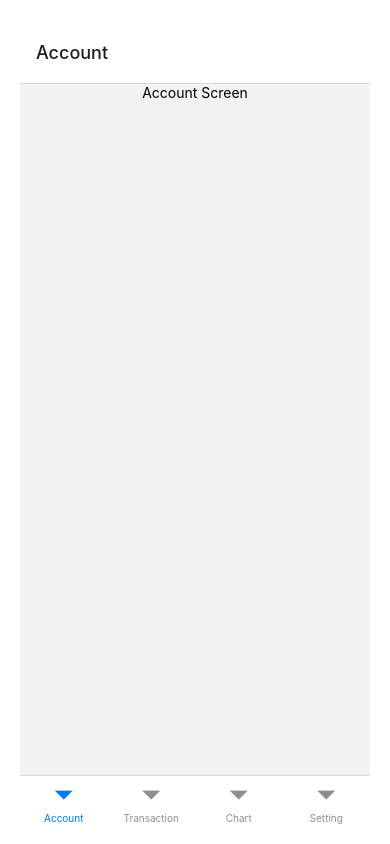
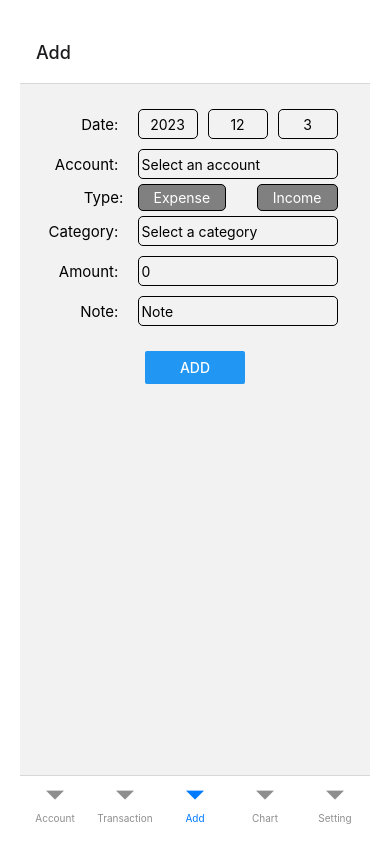
Before and after one commit to HarryLee87/MoneyDancers, a React Native app: screen /Add in a window 390 px wide. Built offline with nearby package versions, Linux system fonts and the light colour scheme.

Commit message:
create adding transaction form

```diff
--- a/package.json
+++ b/package.json
@@ -13,7 +13,9 @@
     "@react-navigation/bottom-tabs": "^6.5.11",
     "@react-navigation/native": "^6.1.9",
     "@react-navigation/native-stack": "^6.9.17",
+    "date-fns": "^2.30.0",
     "react": "18.2.0",
+    "react-day-picker": "^8.9.1",
     "react-native": "0.72.7",
     "react-native-gesture-handler": "^2.14.0",
     "react-native-safe-area-context": "^4.7.4",
--- a/src/components/Navigation.jsx
+++ b/src/components/Navigation.jsx
@@ -4,6 +4,7 @@ import AccountScreen from '../screens/AccountScreen';
 import TransactionScreen from '../screens/TransactionScreen';
 import ChartScreen from '../screens/ChartScreen';
 import SettingScreen from '../screens/SettingScreen';
+import AddScreen from '../screens/Add';
 
 const Tab = createBottomTabNavigator();
 
@@ -13,6 +14,7 @@ const Navigation = () => {
       <Tab.Screen name="Account" component={AccountScreen} />
       <Tab.Screen name="Transaction" component={TransactionScreen} />
       {/* <Tab.Screen name="Create" component={HomeScreen} options={{ tabBarLabel: '' }} /> */}
+      <Tab.Screen name="Add" component={AddScreen} />
       <Tab.Screen name="Chart" component={ChartScreen} />
       <Tab.Screen name="Setting" component={SettingScreen} />
     </Tab.Navigator>
--- /dev/null
+++ b/src/screens/Add.jsx
@@ -0,0 +1,297 @@
+import {isExists, set} from 'date-fns';
+import React, {useEffect} from 'react';
+import {
+  SafeAreaView,
+  View,
+  TextInput,
+  Text,
+  StyleSheet,
+  Button,
+} from 'react-native';
+import {
+  TouchableOpacity,
+  GestureHandlerRootView,
+} from 'react-native-gesture-handler';
+// import {Picker} from '@react-native-picker/picker';
+// import RNPickerSelect from 'react-native-picker-select';
+
+export default function AddScreen() {
+  //default value
+  const [year, setYear] = React.useState(new Date().getFullYear().toString());
+  const [month, setMonth] = React.useState(
+    (new Date().getMonth() + 1).toString(),
+  );
+  const [day, setDay] = React.useState(new Date().getDate().toString());
+  const [account, setAccount] = React.useState('');
+  const [typeBtnSelected, setTypeBtnSelected] = React.useState('Expense');
+  const [category, setCategory] = React.useState('');
+  const [amount, setAmount] = React.useState(0);
+  const [note, setNote] = React.useState('');
+  // for testing display result
+  const [displayCondition, setDisplayCondition] = React.useState(false);
+  const [transaction, setTransaction] = React.useState(null);
+
+  // handle change
+  const handleYearChange = e => {
+    setYear(parseInt(e));
+  };
+
+  const handleMonthChange = e => {
+    setMonth(e.target.value);
+  };
+
+  const handleDayChange = e => {
+    setDay(e.target.value);
+  };
+
+  const handleAccountChange = text => {
+    setAccount(text);
+  };
+
+  const handleTypeChange = text => {
+    setTypeBtnSelected(text);
+  };
+
+  const handleCategoryChange = text => {
+    setCategory(text);
+  };
+
+  const handleAmountChange = e => {
+    setAmount(parseInt(e) || 0);
+    // setAmount(e.target.value);
+  };
+
+  const handleNoteChange = text => {
+    setNote(text);
+  };
+
+  // console.log(year, month, day);
+
+  const handleSubmitted = () => {
+    if (account === '' || category === '' || amount === 0) {
+      alert('Please fill in all required fields');
+      return;
+    }
+    setDisplayCondition(true);
+
+    const transaction = {
+      // date: set(new Date(), {
+      //   year: year,
+      //   month: month,
+      //   day: day,
+      // }),
+      year: year,
+      month: month,
+      day: day,
+      account: account,
+      type: typeBtnSelected,
+      category: category,
+      amount: amount,
+      note: note,
+    };
+    setTransaction(transaction);
+
+    // reset to default
+    setYear(new Date().getFullYear().toString());
+    setMonth((new Date().getMonth() + 1).toString());
+    setDay(new Date().getDate().toString());
+    setAccount('');
+    setTypeBtnSelected('Expense');
+    setCategory('');
+    setAmount(0);
+    setNote('');
+
+    return transaction;
+  };
+
+  return (
+    <GestureHandlerRootView style={{flex: 1}}>
+      <SafeAreaView style={styles.container}>
+        <View style={styles.view}>
+          <Text style={styles.text}>Date: </Text>
+          {/* will change to date picker */}
+          <View style={styles.dateView}>
+            <TextInput
+              style={styles.dateInput}
+              placeholder="Year"
+              value={year}
+              onChangeText={handleYearChange}
+              keyboardType="numeric"
+            />
+            <TextInput
+              style={styles.dateInput}
+              placeholder="Month"
+              value={month}
+              onChangeText={handleMonthChange}
+              keyboardType="numeric"
+            />
+            <TextInput
+              style={styles.dateInput}
+              placeholder="Day"
+              value={day}
+              onChangeText={handleDayChange}
+              keyboardType="numeric"
+            />
+          </View>
+        </View>
+        <View style={styles.view}>
+          <Text style={styles.text}>Account: </Text>
+          {/* will change to drop down list to choose account */}
+          <TextInput
+            style={styles.input}
+            placeholder="Select an account"
+            value={account}
+            onChangeText={handleAccountChange}
+          />
+        </View>
+        <View style={styles.view}>
+          {/* For choosing income or expense */}
+          <Text style={styles.text}>Type: </Text>
+          <View style={styles.typeBtnView}>
+            <TouchableOpacity>
+              <Text
+                style={styles.typeBtn}
+                onPress={() => handleTypeChange('Expense')}>
+                Expense
+              </Text>
+            </TouchableOpacity>
+            <TouchableOpacity>
+              <Text
+                style={styles.typeBtn}
+                onPress={() => handleTypeChange('Income')}>
+                Income
+              </Text>
+            </TouchableOpacity>
+          </View>
+        </View>
+        <View style={styles.view}>
+          {/* will change to drop down list to choose account */}
+          <Text style={styles.text}>Category: </Text>
+          <TextInput
+            style={styles.input}
+            placeholder="Select a category"
+            value={category}
+            onChangeText={handleCategoryChange}
+          />
+        </View>
+        <View style={styles.view}>
+          <Text style={styles.text}>Amount: </Text>
+          <TextInput
+            style={styles.input}
+            placeholder="0"
+            value={amount.toString()}
+            onChangeText={handleAmountChange}
+            keyboardType="numeric"
+          />
+        </View>
+        <View style={styles.view}>
+          <Text style={styles.text}>Note: </Text>
+          <TextInput
+            style={styles.input}
+            placeholder="Note"
+            value={note}
+            onChangeText={handleNoteChange}
+          />
+        </View>
+        <View style={{width: 100, margin: 20}}>
+          <Button
+            title="Add"
+            onPress={() => {
+              // setAmount(0);
+              // setDay(day);
+              handleSubmitted();
+            }}
+          />
+        </View>
+
+        {/* Display testing*/}
+        {transaction && displayCondition ? (
+          <View>
+            <Text>Added Result</Text>
+            <Text>
+              Date:{' '}
+              {transaction.year +
+                '/' +
+                transaction.month +
+                '/' +
+                transaction.day}
+            </Text>
+            <Text>Account: {transaction.account}</Text>
+            <Text>Type: {transaction.type}</Text>
+            <Text>Category: {transaction.category}</Text>
+            <Text>Amount: {transaction.amount}</Text>
+            <Text>Note: {transaction.note}</Text>
+            <Button
+              title="clear"
+              onPress={() => {
+                setTransaction(null);
+                setDisplayCondition(false);
+              }}
+            />
+          </View>
+        ) : null}
+      </SafeAreaView>
+    </GestureHandlerRootView>
+  );
+}
+const styles = StyleSheet.create({
+  container: {
+    display: 'flex',
+    flex: 1,
+    justifyContent: 'flex-start',
+    alignItems: 'center',
+    marginTop: 20,
+  },
+
+  view: {
+    flexDirection: 'row',
+    alignItems: 'center',
+  },
+
+  dateView: {
+    flexDirection: 'row',
+    alignItems: 'center',
+    justifyContent: 'space-between',
+  },
+
+  text: {
+    width: 75,
+    textAlign: 'right',
+    marginRight: 10,
+    fontSize: 15,
+  },
+
+  input: {
+    height: 30,
+    width: 200,
+    margin: 5,
+    padding: 3,
+    borderWidth: 1,
+    borderRadius: 5,
+  },
+
+  dateInput: {
+    height: 30,
+    width: 60,
+    margin: 5,
+    padding: 3,
+    borderWidth: 1,
+    borderRadius: 5,
+    textAlign: 'center',
+  },
+
+  typeBtnView: {
+    flexDirection: 'row',
+    justifyContent: 'space-between',
+    width: 200,
+  },
+
+  typeBtn: {
+    backgroundColor: 'gray',
+    color: 'white',
+    padding: 4,
+    paddingHorizontal: 15,
+    borderRadius: 5,
+    borderWidth: 1,
+  },
+});
```
Also changed, not shown: src/components/AddedTransaction.jsx (added), 2 other files (tests, documents, lock files or other folders).
